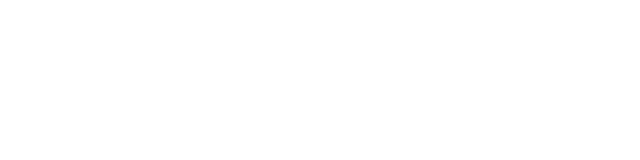
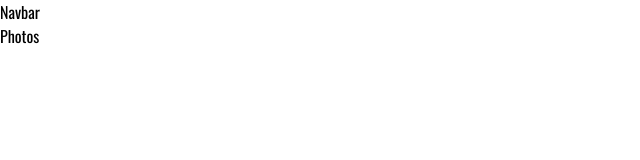
Before and after one commit to Simone-Carriero/photo-store, a React (Vite) app: page / in a window 1280 px wide. Shown: the top 160 px of the page, without its empty margins (0-640 px from the left). Built offline with nearby package versions, Linux system fonts and the light colour scheme.

Commit message:
Add basic routes and pages

```diff
--- a/src/App.jsx
+++ b/src/App.jsx
@@ -1,5 +1,34 @@
+import React from 'react';
+import { BrowserRouter, Route, Routes } from 'react-router-dom';
+import { Cart, Photos, Error, Favorite, SharedLayout } from './pages';
+
 function App() {
-  return <></>;
+  return (
+    <BrowserRouter>
+      <Routes>
+        <Route
+          path='/'
+          element={<SharedLayout />}>
+          <Route
+            index
+            element={<Photos />}
+          />
+          <Route
+            path='favorite'
+            element={<Favorite />}
+          />
+          <Route
+            path='cart'
+            element={<Cart />}
+          />
+        </Route>
+        <Route
+          path='*'
+          element={<Error />}
+        />
+      </Routes>
+    </BrowserRouter>
+  );
 }
 
 export default App;
--- /dev/null
+++ b/src/components/Navbar.jsx
@@ -0,0 +1,7 @@
+import React from 'react';
+
+const Navbar = () => {
+  return <div>Navbar</div>;
+};
+
+export default Navbar;
--- /dev/null
+++ b/src/pages/Cart.jsx
@@ -0,0 +1,7 @@
+import React from 'react';
+
+const Cart = () => {
+  return <div>Cart</div>;
+};
+
+export default Cart;
--- /dev/null
+++ b/src/pages/Error.jsx
@@ -0,0 +1,7 @@
+import React from 'react';
+
+const Error = () => {
+  return <div>Error</div>;
+};
+
+export default Error;
--- /dev/null
+++ b/src/pages/Favorite.jsx
@@ -0,0 +1,7 @@
+import React from 'react';
+
+const Favorite = () => {
+  return <div>Favorite</div>;
+};
+
+export default Favorite;
--- /dev/null
+++ b/src/pages/Photos.jsx
@@ -0,0 +1,7 @@
+import React from 'react';
+
+const Photos = () => {
+  return <div>Photos</div>;
+};
+
+export default Photos;
--- /dev/null
+++ b/src/pages/SharedLayout.jsx
@@ -0,0 +1,16 @@
+import React from 'react';
+import { Outlet } from 'react-router-dom';
+import Navbar from '../components/Navbar';
+
+const SharedLayout = () => {
+  return (
+    <>
+      <Navbar />
+      <main>
+        <Outlet />
+      </main>
+    </>
+  );
+};
+
+export default SharedLayout;
--- /dev/null
+++ b/src/pages/index.js
@@ -0,0 +1,7 @@
+import SharedLayout from './SharedLayout';
+import Photos from './Photos';
+import Cart from './Cart';
+import Favorite from './Favorite';
+import Error from './Error';
+
+export { SharedLayout, Photos, Cart, Favorite, Error };
```
